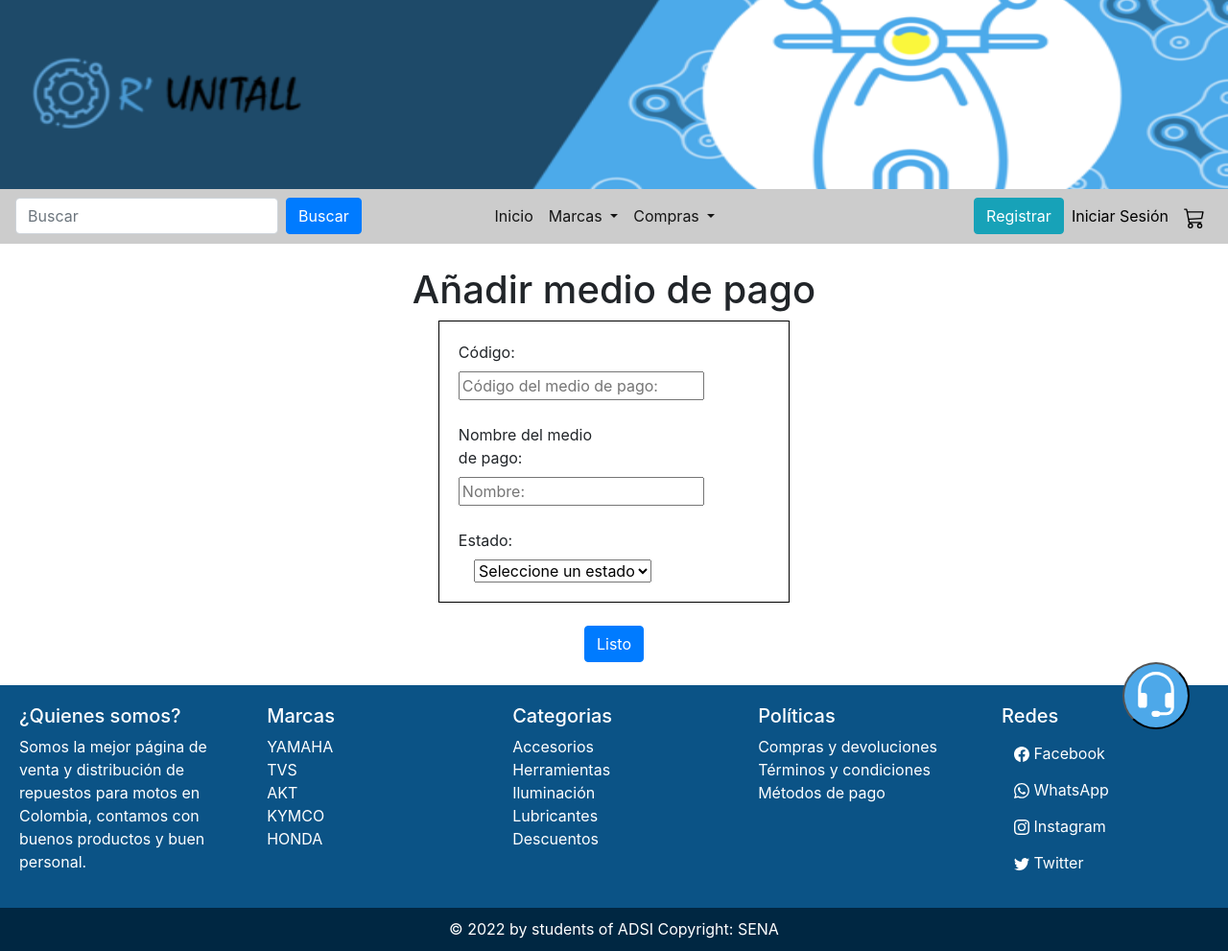
After one commit to PUFFY0RAPTOR/Run_Django, a Django app: page /formMediosPago/ in a window 1280 px wide. The commit adds this page. Shown: the whole page at 96% size. Run offline with Django 4.2, Linux system fonts and the light colour scheme; some libraries are stand-ins or nearby versions.

Commit message:
CRUD Medios de pagos completado

```diff
--- a/paginaWeb/templates/run/base.html
+++ b/paginaWeb/templates/run/base.html
@@ -152,10 +152,13 @@
                                 <a class="dropdown-item" href="{% url 'paginaWeb:reg_roles_form' %}">Registrar roles</a>
                                 <a class="dropdown-item" href="{% url 'paginaWeb:list_roles' %}">Listar roles</a>
                                 <div class="dropdown-divider"></div>
+
                                 <a class="dropdown-item" href="{% url 'paginaWeb:form_envios' %}">Registrar envio</a>
                                 <a class="dropdown-item" href="{% url 'paginaWeb:list_envios' %}">Listar envios</a>
+                                <div class="dropdown-divider"></div>
 
-
+                                <a class="dropdown-item" href="{% url 'paginaWeb:form_mediosPagos' %}">Registrar medios de pago</a>
+                                <a class="dropdown-item" href="{% url 'paginaWeb:list_mediosPagos' %}">Listar medios de pago</a>
                             </div>
                         </li>
                     {% endif %}
--- /dev/null
+++ b/paginaWeb/templates/run/mediosPagos/mediosPagosForm.html
@@ -0,0 +1,40 @@
+{% extends 'run/base.html' %}{% load static %}
+{% block tituloPage %} Medios de pago Formulario {% endblock %}
+
+{% block body %}
+
+{% block motos %}{% endblock%} <!--Quité las motos porque en la base de datos no tenemos una tabla para ellas, aunque teo dijo que iban a ser un producto más-->
+
+    <br/><div class="container">
+        <h1>Añadir medio de pago</h1>
+
+        <form action="{% url 'paginaWeb:add_medioPago' %}" method="post">
+            {% csrf_token %}
+            <div class="datosDiv">
+
+                <label for="idMedio">Código: </label>
+                <input type="number" name="idMedio" placeholder="Código del medio de pago: "/><br>
+
+                <br><label for="nombreMedio">Nombre del medio de pago: </label>
+                <input type="text" name="nombreMedio" placeholder="Nombre: "/> <br><br>
+
+                {% comment %} <label for="estado">Estado: </label></br>
+                <input type="text" name="estado" placeholder="Estado del medio de pago:" /> <br><br> {% endcomment %}
+                <label for="estado">Estado: </label>
+                <select name="estado" id="estado">
+                    <option selected>Seleccione un estado</option>
+                    <option value="Habilitado">Habilitado</option>
+                    <option value="Deshabilitado">Deshabilitado</option>
+                </select>
+
+                <!-- Hay que cambiar esto para que cuando se agreguen roles, se muestren, lo hice muy mecanico-->
+
+            </div>
+            <div class="text-center">
+                <br> <input class="btn btn-primary" type="submit" value="Listo"/><br>
+            </div>
+        </form>
+
+    </div><br/>
+
+{% endblock  %}
--- a/paginaWeb/urls.py
+++ b/paginaWeb/urls.py
@@ -99,4 +99,12 @@ urlpatterns = [
     path('updateEnviosForm/<int:id>', views.updateEnviosForm, name='upd_envios_form'),
     path('updateEnvios/', views.updateEnvios, name='upd_envios'),
 
+
+    #MediosDePago
+    path('listarMediosPago/', views.listMediosPagos, name='list_mediosPagos'),
+    path('formMediosPago/', views.formMediosPagos, name='form_mediosPagos'),
+    path('addMedioPago/', views.addMediosPagos, name='add_medioPago'),
+    path('deleteMedioPago/<int:id>', views.deleteMediosPagos, name='del_mediosPagos'),
+    path('updateMedioPagoForm/<int:id>', views.updateMediosPagosForm, name='upd_mediosPagos_form'),
+    path('updateMedioPagos/', views.updateMediosPagos, name='upd_mediosPagos'),
 ]
--- a/paginaWeb/views.py
+++ b/paginaWeb/views.py
@@ -812,3 +812,75 @@ def updateEnvios(request):
     else:
         messages.warning(request, "No sabemos por donde se esta metiendo pero no puedes avanzar, puerco")
         return redirect('paginaWeb:list_envios')
+
+
+#MediosDePago
+def listMediosPagos(request):
+
+    q = MediosDePagos.objects.all()
+
+    contexto = {'medios': q}
+
+    return render(request, 'run/mediosPagos/listarMediosPagos.html', contexto)
+
+def formMediosPagos(request):
+    return render(request, 'run/mediosPagos/mediosPagosForm.html')
+
+def addMediosPagos(request):
+    if request.method == 'POST':
+        try:
+            q = MediosDePagos(
+                id_medio_pago = request.POST['idMedio'],
+                nombre_medio_pago = request.POST['nombreMedio'],
+                estado_medio_pago = request.POST['estado'],
+            )
+            q.save()
+            messages.success(request, "Medio de pago registrado exitosamente")
+            return redirect('paginaWeb:list_mediosPagos')
+        except Exception as e:
+            messages.error(request, f"Hubo un error en el proceso de registro: {e}")
+            return redirect('paginaWeb:form_mediosPagos')
+    else:
+        messages.warning(request, "No hay datos para registrar, que estas tratando de hacer?")
+        return redirect('paginaWeb:list_mediosPagos')
+
+def deleteMediosPagos(request, id):
+    try:
+        medioPago = MediosDePagos.objects.get(pk= id)
+        medioPago.delete()
+        messages.success(request, 'Medio de pago eliminado correctamente')
+        return redirect('paginaWeb:list_mediosPagos')
+    except Exception as e:
+        if str(e) == "FOREIGN KEY constraint failed":
+            messages.error(request, f'El medio de pago está vinculado a otros registros, eliminelos y luego vuelva a intentarlo')
+            return redirect('paginaWeb:list_mediosPagos')
+        else:
+            messages.error(request, f'Hubo un problema al eliminar un medio de pago: {e}')
+            return redirect('paginaWeb:list_mediosPagos')
+
+
+def updateMediosPagosForm(request, id):
+
+    q = MediosDePagos.objects.get(pk = id)
+    a = MediosDePagos.objects.all()
+    contexto = {'medios': q, 'medPagos': a}
+    return render(request, 'run/mediosPagos/editarMedioPago.html', contexto)
+
+def updateMediosPagos(request):
+
+    if request.method == "POST":
+        try:
+            medioPago = MediosDePagos.objects.get(id_medio_pago=request.POST['idMedio'])
+
+            medioPago.nombre_medio_pago = request.POST['nombreMedio']
+            medioPago.estado_medio_pago = request.POST['estado']
+            medioPago.save()
+
+            messages.success(request, "Actualizado correctamente")
+            return redirect('paginaWeb:list_mediosPagos')
+        except Exception as e:
+            messages.error(request, f"Hubo un error al momento de actualizar: {e}")
+            return redirect('paginaWeb:list_mediosPagos')
+    else:
+        messages.warning(request, "No sabemos por donde se está metiendo pero no puedes avanzar, puerco")
+        return redirect('paginaWeb:list_mediosPagos')
```
Also changed, not shown: paginaWeb/templates/run/mediosPagos/editarMedioPago.html (added, +40 -0 lines), paginaWeb/templates/run/mediosPagos/listarMediosPagos.html (added, +55 -0 lines), db.sqlite3.
